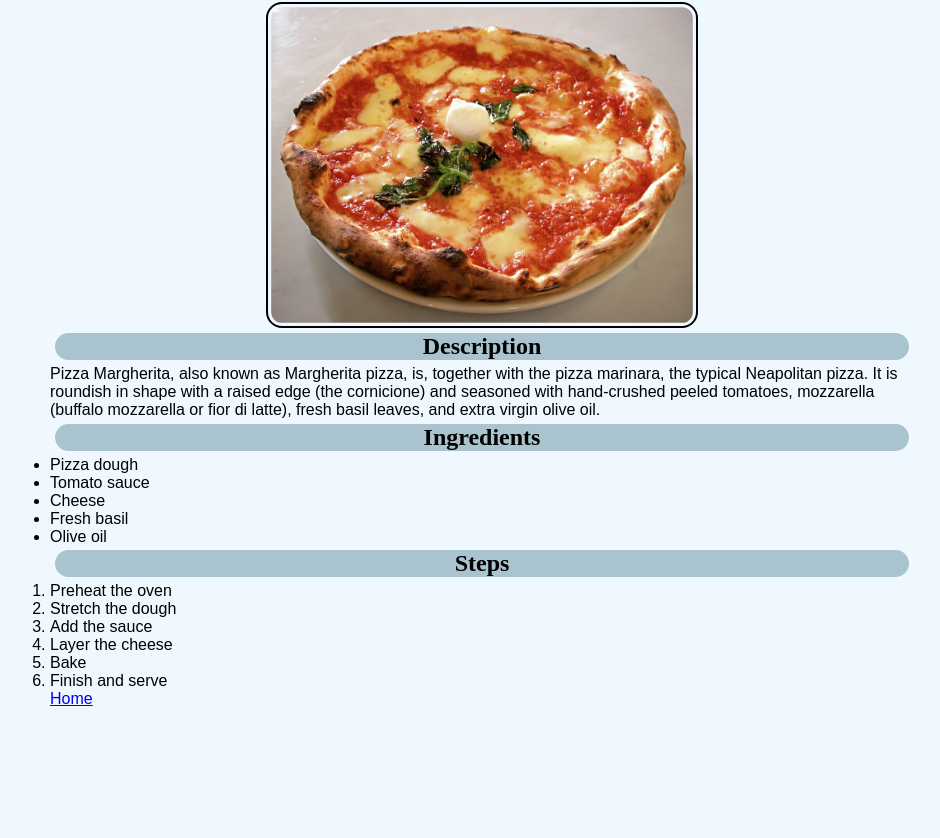
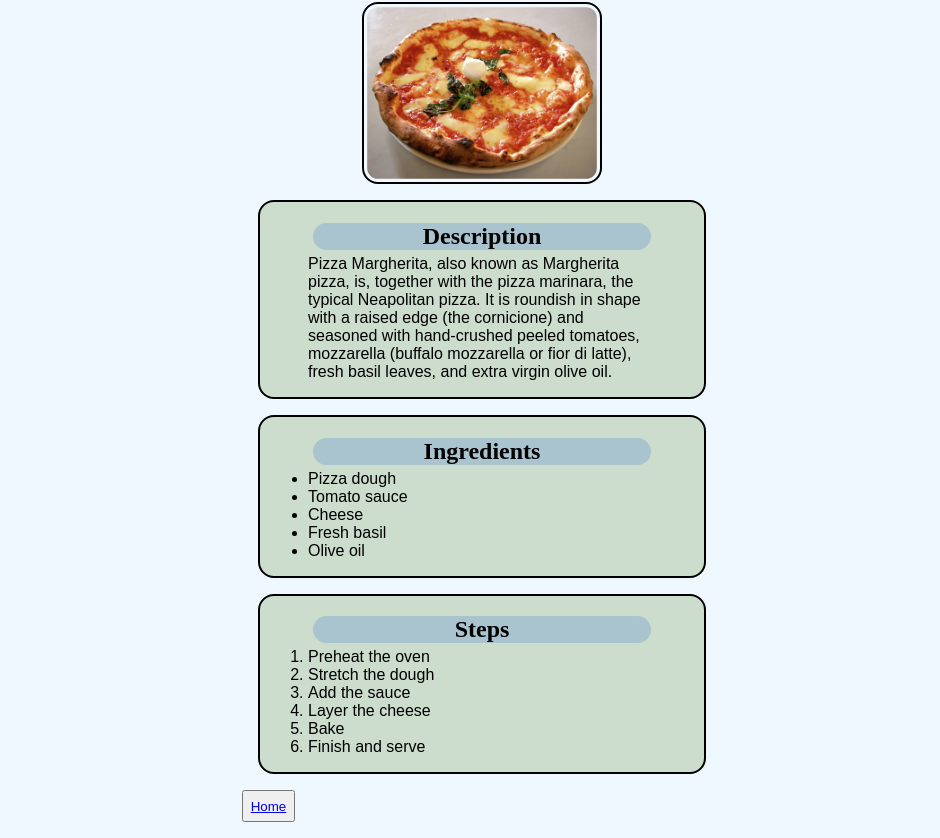
Before and after one commit to gleepcode/odin-recipes, a plain HTML site: page recipes/pizza-margherita.html in a window 1280 px wide. Shown: the part 64-902 px from the top of the page, without its empty margins (158-1098 px from the left). Before the commit the page ends 800 px from the top, so only its background shows below. Drawn offline with Linux system fonts and the light colour scheme.

Commit message:
Apply css to all recipe pages

```diff
--- a/css/style.css
+++ b/css/style.css
@@ -7,7 +7,7 @@
 
 body {
     background-color: aliceblue;
-    width: 70%;
+    width: 40%;
     margin: auto;
     padding: 16px;
 }
@@ -34,6 +34,10 @@ h2 {
     border-radius: 1em;
     background-color: rgb(205, 221, 205);
     border: 0.15em solid black;
-    padding: 1em 2em;
+    padding: 1em 3em;
     margin: 1em;
 }
+
+button {
+    padding: 0.5em;
+}
--- a/recipes/pizza-margherita.html
+++ b/recipes/pizza-margherita.html
@@ -10,9 +10,12 @@
     <h1>Pizza Margherita</h1>
     <img src="../img/pizza-margherita.jpg" alt="" width="500">
 
-    <h2>Description</h2>
-    <p>Pizza Margherita, also known as Margherita pizza, is, together with the pizza marinara, the typical Neapolitan pizza. It is roundish in shape with a raised edge (the cornicione) and seasoned with hand-crushed peeled tomatoes, mozzarella (buffalo mozzarella or fior di latte), fresh basil leaves, and extra virgin olive oil.</p>
-    <h2>Ingredients</h2>
+    <div class="recipe-section">
+        <h2>Description</h2>
+        <p>Pizza Margherita, also known as Margherita pizza, is, together with the pizza marinara, the typical Neapolitan pizza. It is roundish in shape with a raised edge (the cornicione) and seasoned with hand-crushed peeled tomatoes, mozzarella (buffalo mozzarella or fior di latte), fresh basil leaves, and extra virgin olive oil.</p>
+    </div>
+    <div class="recipe-section">
+        <h2>Ingredients</h2>
         <ul>
             <li>Pizza dough</li>
             <li>Tomato sauce</li>
@@ -20,7 +23,9 @@
             <li>Fresh basil</li>
             <li>Olive oil</li>
         </ul>
-    <h2>Steps</h2>
+    </div>
+    <div class="recipe-section">
+        <h2>Steps</h2>
         <ol>
             <li>Preheat the oven</li>
             <li>Stretch the dough</li>
@@ -28,8 +33,8 @@
             <li>Layer the cheese</li>
             <li>Bake</li>
             <li>Finish and serve</li>
-
         </ol>
-    <a href="../index.html">Home</a>
+    </div>
+    <button><a href="../index.html">Home</a></button>
 </body>
 </html>
```
Also changed, not shown: recipes/apple-pie.html (+1 -2 lines), recipes/deviled-eggs.html (+11 -8 lines).
